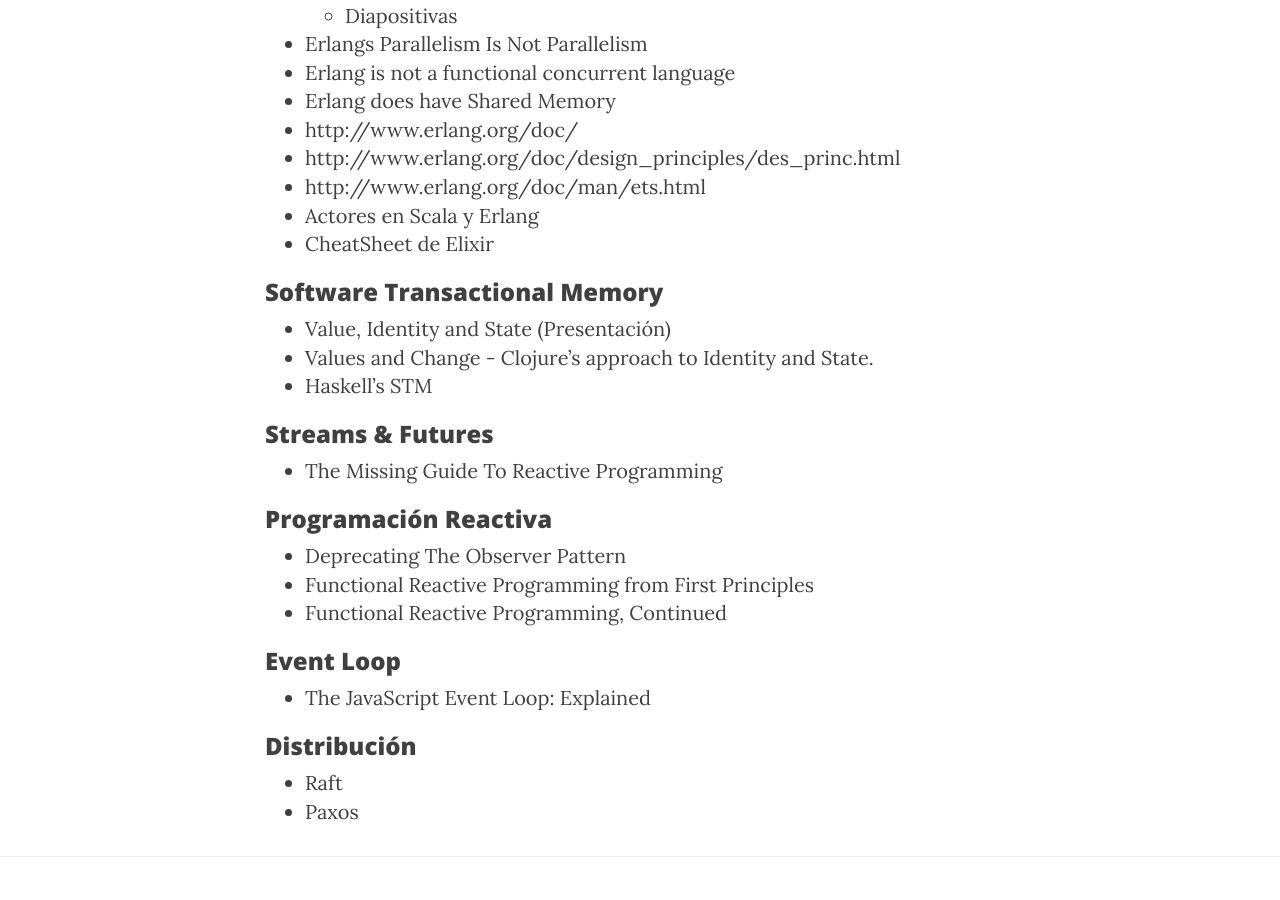
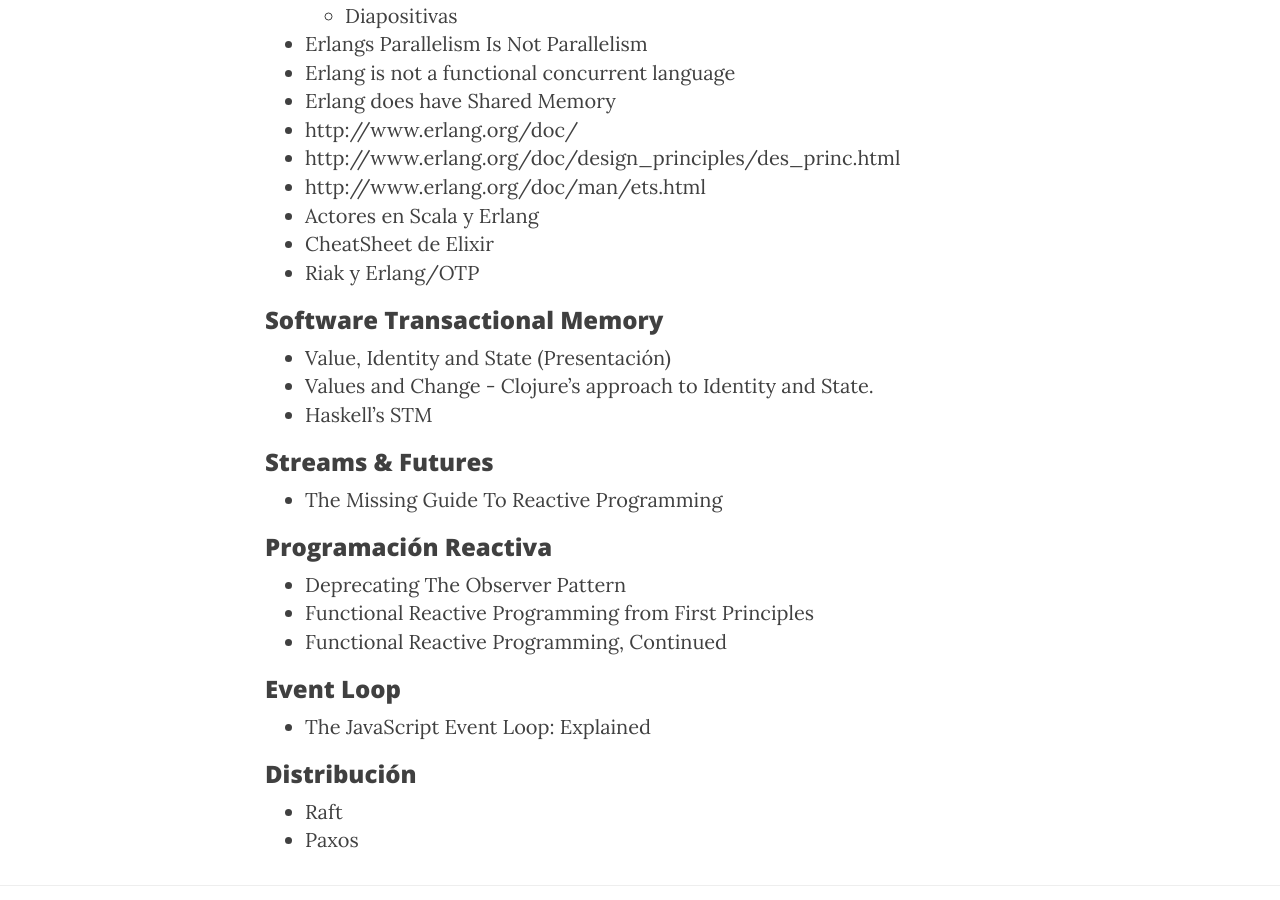
Before and after one commit to arquitecturas-concurrentes/arquitecturas-concurrentes.github.io, a Jekyll site: the page built from material.md, in a window 1280 px wide and 900 px high, scrolled down 2834 px. Built offline with Jekyll 4.4.1, drawn with Linux system fonts in a browser that asks for light colours; nearby versions of some CDN libraries.

Commit message:
Add riak url

```diff
--- a/material.md
+++ b/material.md
@@ -96,7 +96,7 @@
 - [http://www.erlang.org/doc/man/ets.html](http://www.erlang.org/doc/man/ets.html)
 - [Actores en Scala y Erlang](https://savanne.be/articles/concurrency-in-erlang-scala/)
 - [CheatSheet de Elixir](https://media.pragprog.com/titles/elixir/ElixirCheat.pdf)
-
+- [Riak y Erlang/OTP](http://aosabook.org/en/riak.html)
 
 ### Software Transactional Memory
 
```
